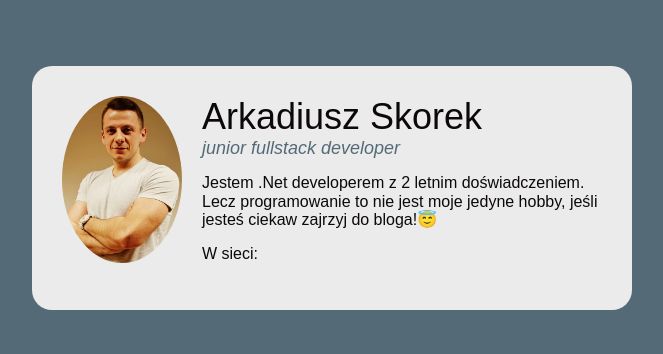
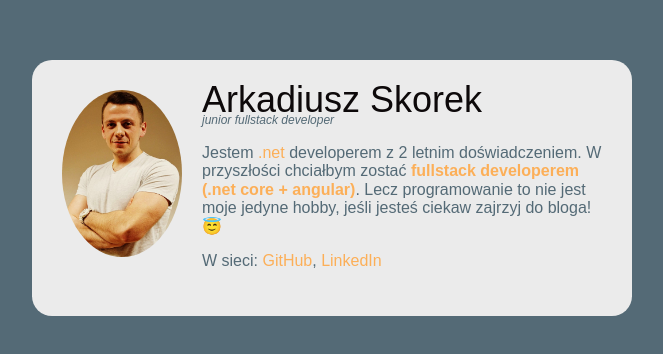
Before and after one commit to arekskorek94/homepage, a website: page src/content/index.html in a window 1280 px wide. Shown: the part 212-566 px from the top of the page, without its empty margins (308-971 px from the left). Drawn offline with nearby package versions, Linux system fonts and the light colour scheme; files that its build step writes are made by us from their sources; files whose address does not match are found by name.

Commit message:
create personal card

```diff
--- a/src/content/index.html
+++ b/src/content/index.html
@@ -28,9 +28,9 @@
           <span class="person__position">junior fullstack developer</span>
         </header>
         <p class="person__description">
-          Jestem .Net developerem z 2 letnim doświadczeniem. Lecz programowanie to nie jest moje jedyne hobby, jeśli jesteś ciekaw zajrzyj do bloga!😇
+          Jestem <string class="person__description--highlight">.net</string> developerem z 2 letnim doświadczeniem. W przyszłości chciałbym zostać <strong class="person__description--highlight">fullstack developerem (.net core + angular)</strong>. Lecz programowanie to nie jest moje jedyne hobby, jeśli jesteś ciekaw zajrzyj do bloga!😇
         </p>
-        <p class="person__socialMedia">W sieci:</p>
+        <p class="person__socialMedia">W sieci: <a class="person__socialMedia--link">GitHub</a>, <a class="person__socialMedia--link" src="">LinkedIn</a></p>
       </div>
     </article>
   </main>
--- a/src/scss/_variables.scss
+++ b/src/scss/_variables.scss
@@ -1,3 +1,4 @@
 $grey: #546a76;
 $black: #0d090a;
 $white: #ebebeb;
+$yellow: #fcaf58;
--- a/src/scss/main.scss
+++ b/src/scss/main.scss
@@ -51,10 +51,27 @@ body {
   margin: 0;
   font-weight: normal;
   font-size: 36px;
+  line-height: 20px;
 }
 
 .person__position {
-  font-size: 18px;
+  font-size: 12px;
   color: $grey;
   font-style: italic;
 }
+
+.person__description {
+  color: $grey;
+
+  &--highlight{
+    color: $yellow;
+  }
+}
+
+.person__socialMedia {
+  color: $grey;
+
+  &--link {
+    color:$yellow;
+  }
+}
```
